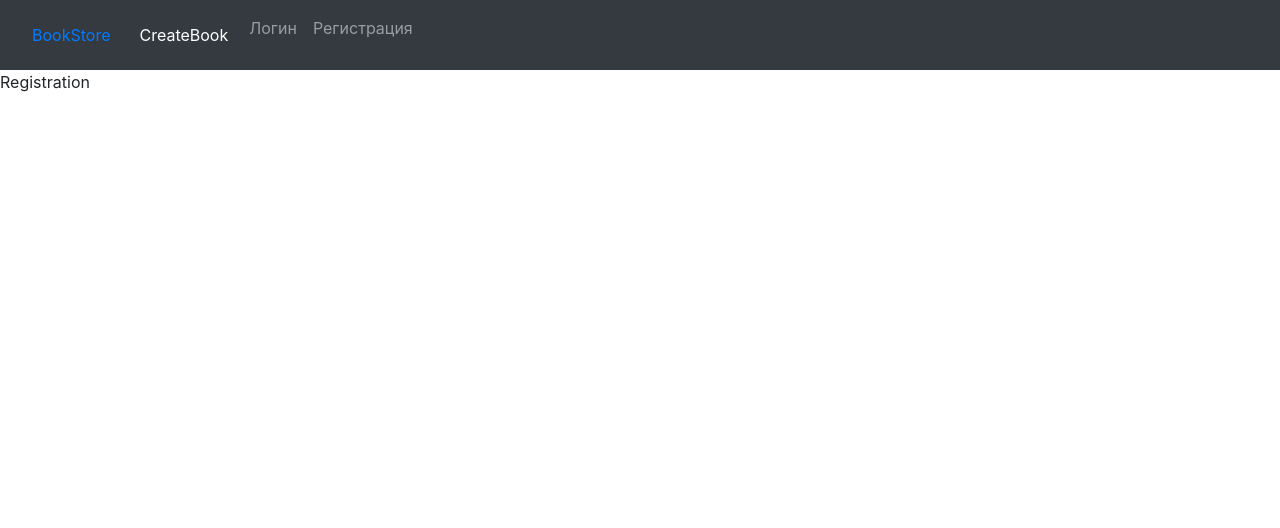
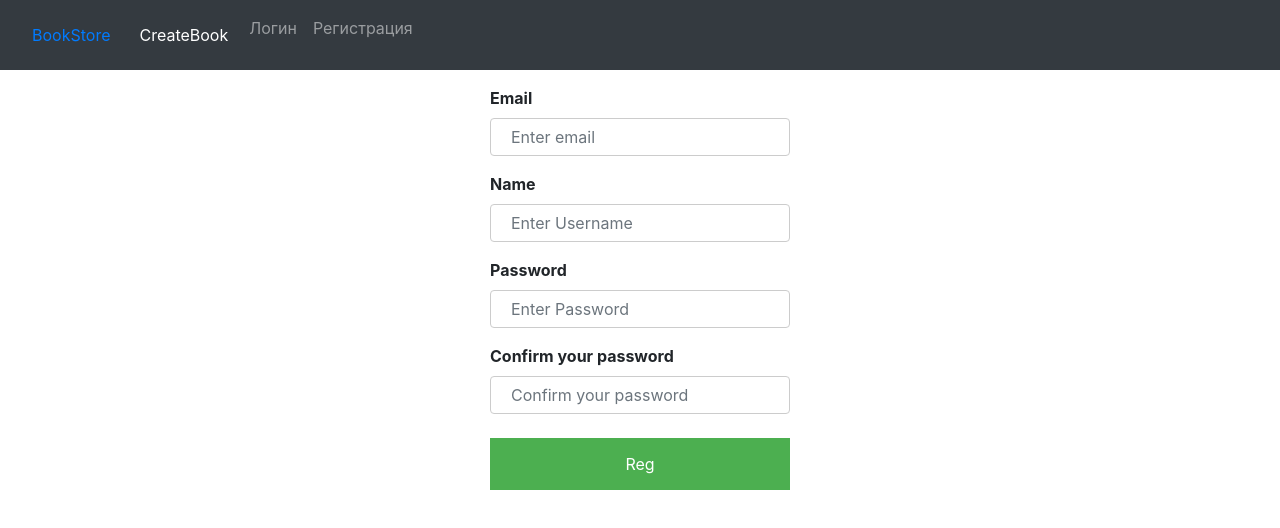
Before and after one commit to mariam1707/bookstore, a React (Create React App) app in the folder bookstore.v2/client/: page /registration in a window 1280 px wide. Shown: the top 528 px of the page. Built offline with nearby package versions, Linux system fonts and the light colour scheme.

Commit message:
add submit to login and registration page, add errors validation

```diff
--- a/bookstore.v2/client/package.json
+++ b/bookstore.v2/client/package.json
@@ -5,6 +5,7 @@
   "dependencies": {
     "axios": "^0.18.0",
     "bootstrap": "^4.1.3",
+    "classnames": "^2.2.6",
     "jquery": "^3.3.1",
     "popper.js": "^1.14.4",
     "react": "^16.6.0",
--- a/bookstore.v2/client/src/components/Login/index.jsx
+++ b/bookstore.v2/client/src/components/Login/index.jsx
@@ -1,11 +1,24 @@
 import React, { Component } from 'react';
-
+import { connect } from 'react-redux';
+import classnames from 'classnames';
 import Menu from '../../containers/Menu';
+import { submitLoginSaga } from '../../actions/auth';
 
 class Login extends Component {
+  static getDerivedStateFromProps(nextProps, prevState) {
+    if (prevState.errors !== nextProps.errors) {
+      return {
+        ...prevState,
+        errors: nextProps.errors,
+      };
+    }
+    return null;
+  }
+
   state = {
     email: '',
     password: '',
+    errors: {},
   };
 
   handleChange = e =>
@@ -14,15 +27,25 @@ class Login extends Component {
       [e.target.name]: e.target.value,
     });
 
+  handleSubmit = e => {
+    e.preventDefault();
+    const { email, password } = this.state;
+    const user = {
+      email,
+      password,
+    };
+    this.props.submitLoginSaga(user);
+  };
+
   render() {
-    const { email, password } = this.state;
+    const { email, password, errors } = this.state;
     return (
       <div>
         <Menu />
-        <form action="">
+        <form onSubmit={this.handleSubmit}>
           <div className="container">
-            <div className="login-wrap">
-              <div>
+            <div className="auth-wrap">
+              <div className="auth-input-wrap">
                 <label htmlFor="email">
                   <b>Email</b>
                   <input
@@ -32,11 +55,14 @@ class Login extends Component {
                     id="email"
                     onChange={this.handleChange}
                     value={email}
-                    required
+                    className={classnames('form-control', {
+                      'is-invalid': errors.email,
+                    })}
                   />
+                  {errors.email && <div className="invalid-feedback">{errors.email}</div>}
                 </label>
               </div>
-              <div>
+              <div className="auth-input-wrap">
                 <label htmlFor="password">
                   <b>Password</b>
                   <input
@@ -46,8 +72,11 @@ class Login extends Component {
                     id="pspasswordw"
                     value={password}
                     onChange={this.handleChange}
-                    required
+                    className={classnames('form-control', {
+                      'is-invalid': errors.email,
+                    })}
                   />
+                  {errors.password && <div className="invalid-feedback">{errors.password}</div>}
                 </label>
               </div>
               <button type="submit">Login</button>
@@ -59,4 +88,16 @@ class Login extends Component {
   }
 }
 
-export default Login;
+function mapStateToProps(state) {
+  return {
+    errors: state.auth.errors,
+  };
+}
+const mapDispatchToProps = {
+  submitLoginSaga,
+};
+
+export default connect(
+  mapStateToProps,
+  mapDispatchToProps
+)(Login);
--- a/bookstore.v2/client/src/components/Registration/index.jsx
+++ b/bookstore.v2/client/src/components/Registration/index.jsx
@@ -1,12 +1,140 @@
-import React from 'react';
+import React, { Component } from 'react';
+import { connect } from 'react-redux';
+import classnames from 'classnames';
 
 import Menu from '../../containers/Menu';
 
-const Registration = () => (
-  <div>
-    <Menu />
-    Registration
-  </div>
-);
+import { submitRegistrationSaga } from '../../actions/auth';
 
-export default Registration;
+class Registration extends Component {
+  static getDerivedStateFromProps(nextProps, prevState) {
+    if (prevState.errors !== nextProps.errors) {
+      return {
+        ...prevState,
+        errors: nextProps.errors,
+      };
+    }
+    return null;
+  }
+
+  state = {
+    email: '',
+    name: '',
+    password: '',
+    password2: '',
+    errors: {},
+  };
+
+  handleChange = e =>
+    this.setState({
+      ...this.state,
+      [e.target.name]: e.target.value,
+    });
+
+  handleSubmit = e => {
+    e.preventDefault();
+    const { name, email, password, password2 } = this.state;
+    const newUser = {
+      name,
+      email,
+      password,
+      password2,
+    };
+    this.props.submitRegistrationSaga(newUser);
+  };
+
+  render() {
+    const { email, name, password, password2, errors } = this.state;
+
+    return (
+      <div>
+        <Menu />
+        <form onSubmit={this.handleSubmit}>
+          <div className="container">
+            <div className="auth-wrap">
+              <div className="auth-input-wrap">
+                <label htmlFor="email">
+                  <b>Email</b>
+                  <input
+                    className={classnames('form-control', {
+                      'is-invalid': errors.email,
+                    })}
+                    type="text"
+                    placeholder="Enter email"
+                    name="email"
+                    onChange={this.handleChange}
+                    value={email}
+                  />
+                  {errors.email && <div className="invalid-feedback">{errors.email}</div>}
+                </label>
+              </div>
+              <div className="auth-input-wrap">
+                <label htmlFor="name">
+                  <b>Name</b>
+                  <input
+                    type="text"
+                    className={classnames('form-control', {
+                      'is-invalid': errors.name,
+                    })}
+                    placeholder="Enter Username"
+                    name="name"
+                    onChange={this.handleChange}
+                    value={name}
+                  />
+                  {errors.name && <div className="invalid-feedback">{errors.name}</div>}
+                </label>
+              </div>
+              <div className="auth-input-wrap">
+                <label htmlFor="password">
+                  <b>Password</b>
+                  <input
+                    type="password"
+                    className={classnames('form-control', {
+                      'is-invalid': errors.password,
+                    })}
+                    placeholder="Enter Password"
+                    name="password"
+                    value={password}
+                    onChange={this.handleChange}
+                  />
+                  {errors.password && <div className="invalid-feedback">{errors.password}</div>}
+                </label>
+              </div>
+              <div className="auth-input-wrap">
+                <label htmlFor="password2">
+                  <b>Confirm your password</b>
+                  <input
+                    type="password"
+                    className={classnames('form-control', {
+                      'is-invalid': errors.password2,
+                    })}
+                    placeholder="Confirm your password"
+                    name="password2"
+                    onChange={this.handleChange}
+                    value={password2}
+                  />
+                  {errors.password2 && <div className="invalid-feedback">{errors.password2}</div>}
+                </label>
+              </div>
+              <button type="submit">Reg</button>
+            </div>
+          </div>
+        </form>
+      </div>
+    );
+  }
+}
+
+function mapStateToProps(state) {
+  return {
+    errors: state.auth.errors,
+  };
+}
+const mapDispatchToProps = {
+  submitRegistrationSaga,
+};
+
+export default connect(
+  mapStateToProps,
+  mapDispatchToProps
+)(Registration);
--- a/bookstore.v2/client/src/css/style.css
+++ b/bookstore.v2/client/src/css/style.css
@@ -33,12 +33,14 @@
 }
 
 footer p {
-    margin-bottom: .25rem;
+  margin-bottom: 0.25rem;
 }
 
-  .box-shadow { box-shadow: 0 .25rem .75rem rgba(0, 0, 0, .05); }
+.box-shadow {
+  box-shadow: 0 0.25rem 0.75rem rgba(0, 0, 0, 0.05);
+}
 .card-img-top {
-    height: 400px!important;
+  height: 400px !important;
   margin: 0 auto;
 }
 .card-wrap {
@@ -49,7 +51,7 @@
   z-index: 999;
 }
 .modal {
-    background: rgba(0,0,0,0.8);
+  background: rgba(0, 0, 0, 0.8);
   position: fixed;
   height: 100%;
   width: 100%;
@@ -66,7 +68,8 @@
 }
 
 /* Full-width inputs */
-input[type=text], input[type=password] {
+input[type="text"],
+input[type="password"] {
   width: 100%;
   padding: 12px 20px;
   margin: 8px 0;
@@ -77,7 +80,7 @@ input[type=text], input[type=password] {
 
 /* Set a style for all buttons */
 button {
-    background-color: #4CAF50;
+  background-color: #4caf50;
   color: white;
   padding: 14px 20px;
   margin: 8px 0;
@@ -114,13 +117,19 @@ img.avatar {
 .container {
   padding: 16px;
 }
-.login-wrap{
-  width: 50%;
+.auth-wrap {
+  max-width: 300px;
   display: flex;
   flex-direction: column;
   align-items: center;
   margin: 0 auto;
 }
-.login-wrap button{
-  width: 70%;
+.auth-input-wrap {
+  width: 100%;
 }
+.auth-input-wrap lable {
+  width: 100%;
+}
+.invalid-feedback {
+  display: block;
+}
```
Also changed, not shown: 1 other file (tests, documents, lock files or other folders). Lines whose indentation alone changed are shown as unchanged.
